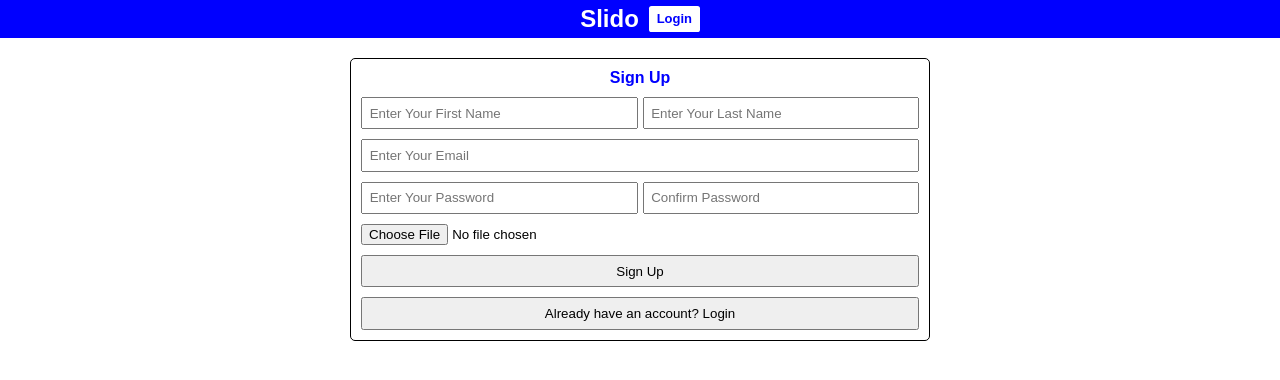
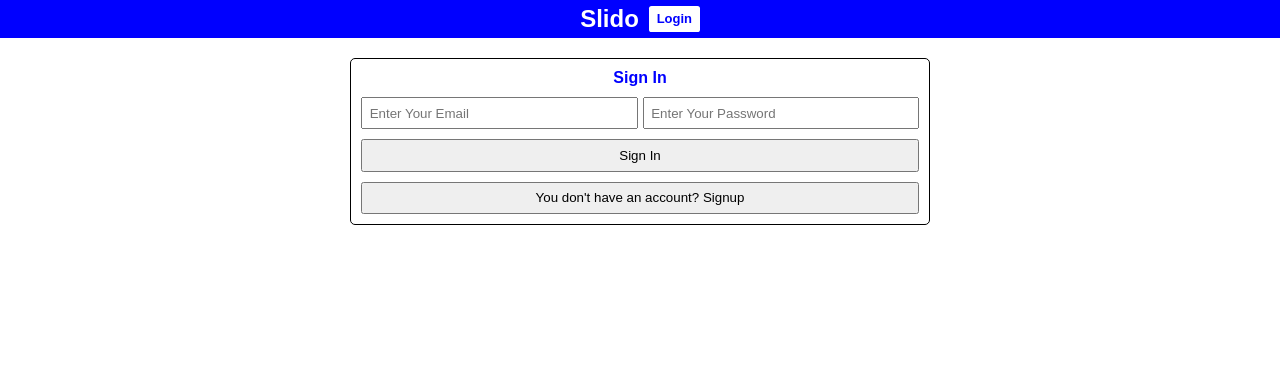
Before and after one commit to DeveloperShad/slido-frontend, a React (Vite) app: page /auth in a window 1280 px wide. Shown: the top 380 px of the page. Built offline with nearby package versions, Linux system fonts and the light colour scheme.

Commit message:
taken pull for latest changes

```diff
--- a/src/components/Auth/Auth.jsx
+++ b/src/components/Auth/Auth.jsx
@@ -7,7 +7,7 @@
 import Style from './auth.module.css'
 
 export const Auth = () => {
-  const [isSignIn, setIsSignIn] = useState(false);
+  const [isSignIn, setIsSignIn] = useState(true);
   // const dispacth = useDispatch();
   // const navigate = useNavigate();
 
```
